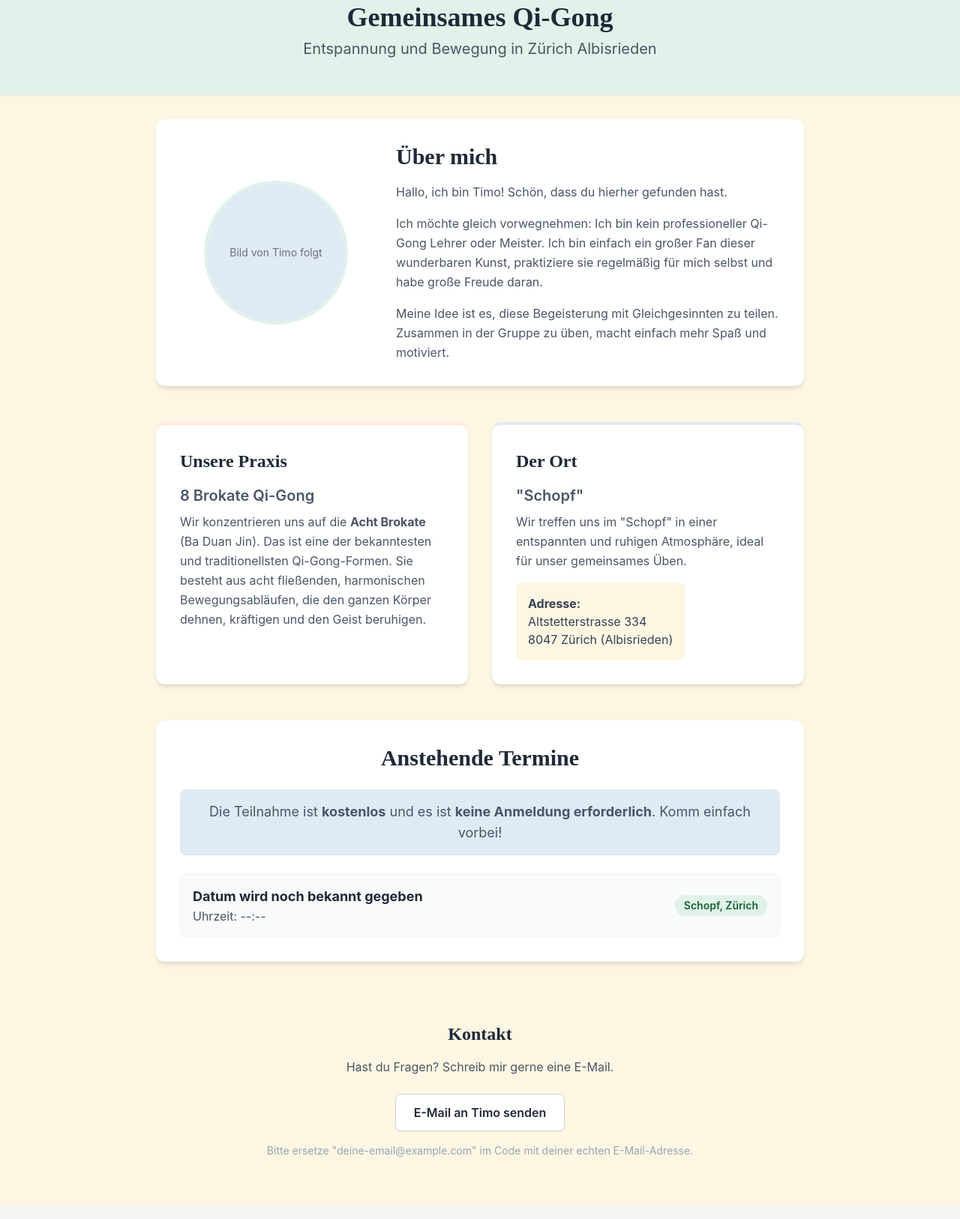
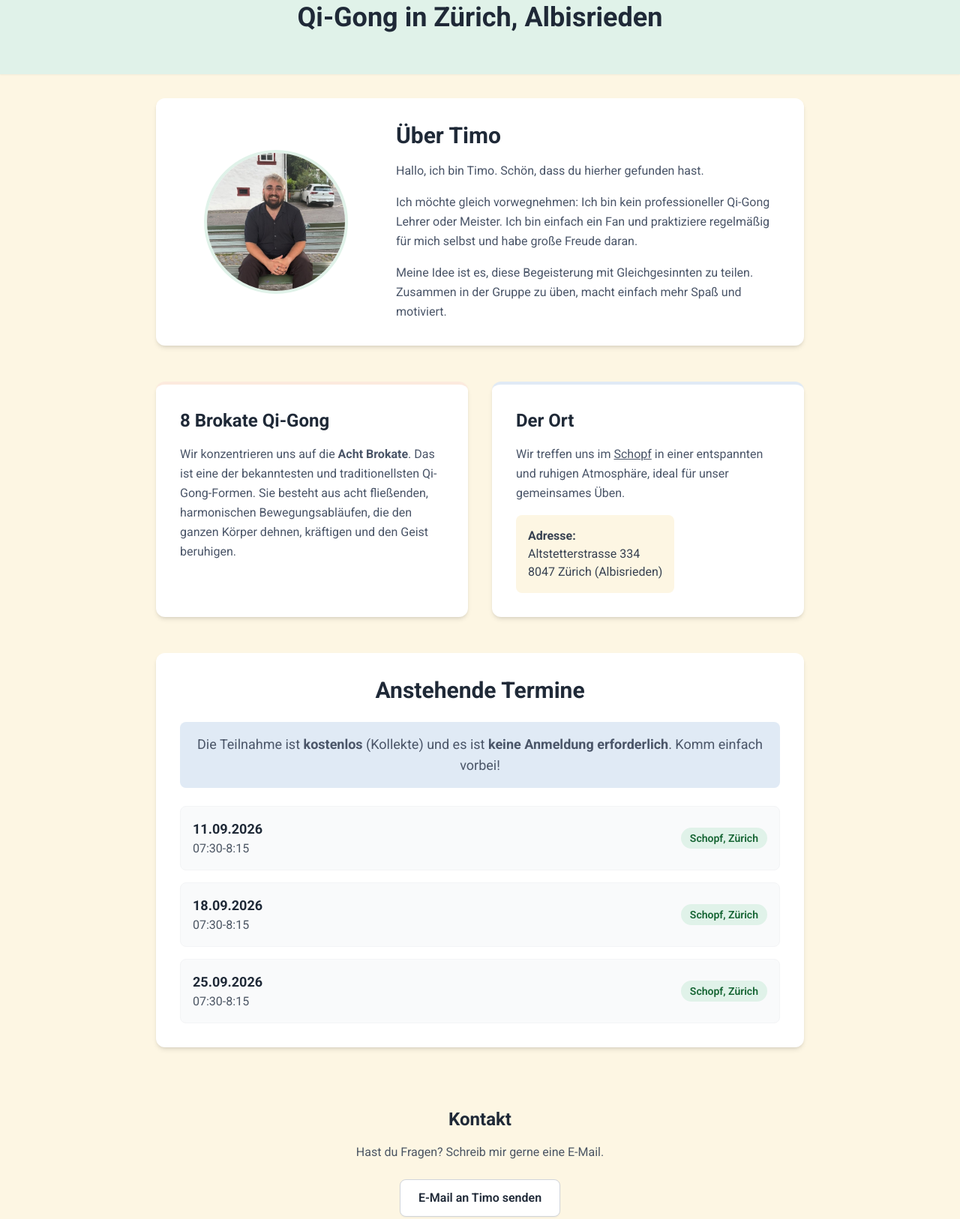
Before and after one commit to aytee77/qigong, a plain HTML site: page index.html in a window 1280 px wide. Shown: the part 45-1671 px from the top of the page at 75% size. Drawn offline with nearby package versions, Linux system fonts and the light colour scheme.

Commit message:
fixes & content

```diff
--- a/index.html
+++ b/index.html
@@ -5,6 +5,14 @@
     <meta name="viewport" content="width=device-width, initial-scale=1.0">
     <title>Qi-Gong in Zürich Albisrieden</title>
     <script src="https://cdn.tailwindcss.com"></script>
+    <link rel="icon" type="image/png" href="./favicon-96x96.png" sizes="96x96" />
+    <link rel="icon" type="image/svg+xml" href="./favicon.svg" />
+    <link rel="shortcut icon" href="/favicon.ico" />
+    <link rel="apple-touch-icon" sizes="180x180" href="./apple-touch-icon.png" />
+    <link rel="shortcut icon" href="./favicon.ico" />
+    <link rel="preconnect" href="https://fonts.googleapis.com">
+    <link rel="preconnect" href="https://fonts.gstatic.com" crossorigin>
+    <link href="https://fonts.googleapis.com/css2?family=Roboto:ital,wght@0,100..900;1,100..900&display=swap" rel="stylesheet">
     <script>
         tailwind.config = {
             theme: {
@@ -19,8 +27,8 @@
                         }
                     },
                     fontFamily: {
-                        sans: ['Inter', 'sans-serif'],
-                        serif: ['Merriweather', 'serif']
+                        sans: ['Roboto', 'sans-serif'],
+                        serif: ['Roboto', 'serif']
                     }
                 }
             }
@@ -37,8 +45,8 @@
 
     <!-- Header Section -->
     <header class="bg-pastel-green py-12 px-4 shadow-sm text-center">
-        <h1 class="text-4xl font-serif font-bold text-gray-800 mb-2">Gemeinsames Qi-Gong</h1>
-        <p class="text-xl text-gray-600">Entspannung und Bewegung in Zürich Albisrieden</p>
+        <h1 class="text-4xl font-serif font-bold text-gray-800 mb-2">Qi-Gong in Zürich, Albisrieden</h1>
+<!--        <p class="text-xl text-gray-600">Gemeinsames Qi-Gong praktizieren</p>-->
     </header>
 
     <!-- Main Content -->
@@ -49,17 +57,17 @@
             <div class="md:w-1/3 flex justify-center mb-6 md:mb-0">
                 <!-- Image Placeholder -->
                 <div class="w-48 h-48 rounded-full bg-pastel-blue flex items-center justify-center border-4 border-pastel-green text-gray-500 overflow-hidden">
-                    <span class="text-sm">Bild von Timo folgt</span>
-                    <!-- <img src="dein-bild.jpg" alt="Timo" class="w-full h-full object-cover"> -->
+
+                     <img src="./timo.jpg" alt="Timo" class="w-full h-full object-cover">
                 </div>
             </div>
             <div class="md:w-2/3">
-                <h2 class="text-3xl font-serif font-bold text-gray-800 mb-4">Über mich</h2>
+                <h2 class="text-3xl font-serif font-bold text-gray-800 mb-4">Über Timo</h2>
                 <p class="mb-4 leading-relaxed">
-                    Hallo, ich bin Timo! Schön, dass du hierher gefunden hast.
+                    Hallo, ich bin Timo. Schön, dass du hierher gefunden hast.
                 </p>
                 <p class="mb-4 leading-relaxed">
-                    Ich möchte gleich vorwegnehmen: Ich bin kein professioneller Qi-Gong Lehrer oder Meister. Ich bin einfach ein großer Fan dieser wunderbaren Kunst, praktiziere sie regelmäßig für mich selbst und habe große Freude daran.
+                    Ich möchte gleich vorwegnehmen: Ich bin kein professioneller Qi-Gong Lehrer oder Meister. Ich bin einfach ein Fan und praktiziere regelmäßig für mich selbst und habe große Freude daran.
                 </p>
                 <p class="leading-relaxed">
                     Meine Idee ist es, diese Begeisterung mit Gleichgesinnten zu teilen. Zusammen in der Gruppe zu üben, macht einfach mehr Spaß und motiviert.
@@ -70,18 +78,16 @@
         <!-- The Practice & Location -->
         <section id="praxis-und-ort" class="grid md:grid-cols-2 gap-8">
             <div class="bg-white rounded-xl shadow-md p-8 border-t-4 border-pastel-orange">
-                <h3 class="text-2xl font-serif font-bold text-gray-800 mb-4">Unsere Praxis</h3>
-                <h4 class="text-xl font-semibold mb-2">8 Brokate Qi-Gong</h4>
+                <h3 class="text-2xl font-serif font-bold text-gray-800 mb-4">8 Brokate Qi-Gong</h3>
                 <p class="leading-relaxed">
-                    Wir konzentrieren uns auf die <strong>Acht Brokate</strong> (Ba Duan Jin). Das ist eine der bekanntesten und traditionellsten Qi-Gong-Formen. Sie besteht aus acht fließenden, harmonischen Bewegungsabläufen, die den ganzen Körper dehnen, kräftigen und den Geist beruhigen.
+                    Wir konzentrieren uns auf die <strong>Acht Brokate</strong>. Das ist eine der bekanntesten und traditionellsten Qi-Gong-Formen. Sie besteht aus acht fließenden, harmonischen Bewegungsabläufen, die den ganzen Körper dehnen, kräftigen und den Geist beruhigen.
                 </p>
             </div>
 
             <div class="bg-white rounded-xl shadow-md p-8 border-t-4 border-pastel-blue">
                 <h3 class="text-2xl font-serif font-bold text-gray-800 mb-4">Der Ort</h3>
-                <h4 class="text-xl font-semibold mb-2">"Schopf"</h4>
                 <p class="leading-relaxed mb-4">
-                    Wir treffen uns im "Schopf" in einer entspannten und ruhigen Atmosphäre, ideal für unser gemeinsames Üben.
+                    Wir treffen uns im <a class="text-fg-brand underline" href="https://www.hochneun.ch/schopf/" target="_blank">Schopf</a> in einer entspannten und ruhigen Atmosphäre, ideal für unser gemeinsames Üben.
                 </p>
                 <address class="not-italic bg-pastel-yellow p-4 rounded-lg inline-block text-gray-700">
                     <strong>Adresse:</strong><br>
@@ -95,15 +101,35 @@
         <section id="termine" class="bg-white rounded-xl shadow-md p-8">
             <h2 class="text-3xl font-serif font-bold text-gray-800 mb-6 text-center">Anstehende Termine</h2>
             <div class="bg-pastel-blue text-center p-4 rounded-lg mb-6">
-                <p class="text-lg">Die Teilnahme ist <strong>kostenlos</strong> und es ist <strong>keine Anmeldung erforderlich</strong>. Komm einfach vorbei!</p>
+                <p class="text-lg">Die Teilnahme ist <strong>kostenlos</strong> (Kollekte) und es ist <strong>keine Anmeldung erforderlich</strong>. Komm einfach vorbei!</p>
             </div>
 
             <div class="space-y-4">
-                <!-- Example Event -->
+
                 <div class="flex items-center justify-between p-4 bg-gray-50 rounded-lg border border-gray-100 hover:shadow-sm transition-shadow">
                     <div>
-                        <p class="font-bold text-gray-800 text-lg">Datum wird noch bekannt gegeben</p>
-                        <p class="text-gray-600">Uhrzeit: --:--</p>
+                        <p class="font-bold text-gray-800 text-lg">11.09.2026</p>
+                        <p class="text-gray-600">07:30-8:15</p>
+                    </div>
+                    <div>
+                        <span class="inline-block bg-pastel-green text-green-800 px-3 py-1 rounded-full text-sm font-semibold">Schopf, Zürich</span>
+                    </div>
+                </div>
+
+                <div class="flex items-center justify-between p-4 bg-gray-50 rounded-lg border border-gray-100 hover:shadow-sm transition-shadow">
+                    <div>
+                        <p class="font-bold text-gray-800 text-lg">18.09.2026</p>
+                        <p class="text-gray-600">07:30-8:15</p>
+                    </div>
+                    <div>
+                        <span class="inline-block bg-pastel-green text-green-800 px-3 py-1 rounded-full text-sm font-semibold">Schopf, Zürich</span>
+                    </div>
+                </div>
+
+                <div class="flex items-center justify-between p-4 bg-gray-50 rounded-lg border border-gray-100 hover:shadow-sm transition-shadow">
+                    <div>
+                        <p class="font-bold text-gray-800 text-lg">25.09.2026</p>
+                        <p class="text-gray-600">07:30-8:15</p>
                     </div>
                     <div>
                         <span class="inline-block bg-pastel-green text-green-800 px-3 py-1 rounded-full text-sm font-semibold">Schopf, Zürich</span>
@@ -117,17 +143,16 @@
         <section id="kontakt" class="text-center py-8">
             <h2 class="text-2xl font-serif font-bold text-gray-800 mb-4">Kontakt</h2>
             <p class="mb-6 text-gray-600">Hast du Fragen? Schreib mir gerne eine E-Mail.</p>
-            <a href="mailto:deine-email@example.com" class="inline-block bg-white border border-gray-300 hover:bg-gray-50 text-gray-800 font-semibold py-3 px-6 rounded-lg shadow-sm transition-colors">
+            <a href="mailto:timo.qigong@gmail.com" class="inline-block bg-white border border-gray-300 hover:bg-gray-50 text-gray-800 font-semibold py-3 px-6 rounded-lg shadow-sm transition-colors">
                 E-Mail an Timo senden
             </a>
-            <p class="text-sm text-gray-400 mt-4">Bitte ersetze "deine-email@example.com" im Code mit deiner echten E-Mail-Adresse.</p>
         </section>
 
     </main>
 
     <!-- Footer -->
     <footer class="bg-gray-100 py-6 text-center text-gray-500 text-sm mt-auto">
-        <p>&copy; 2024 Timo. Gemeinsames Qi-Gong in Zürich.</p>
+        <p>Gemeinsames Qi-Gong in Zürich.</p>
     </footer>
 
 </body>
```
Also changed, not shown: apple-touch-icon.png (added), favicon-96x96.png (added), favicon.ico (added), favicon.svg (added), timo.jpg (added).
